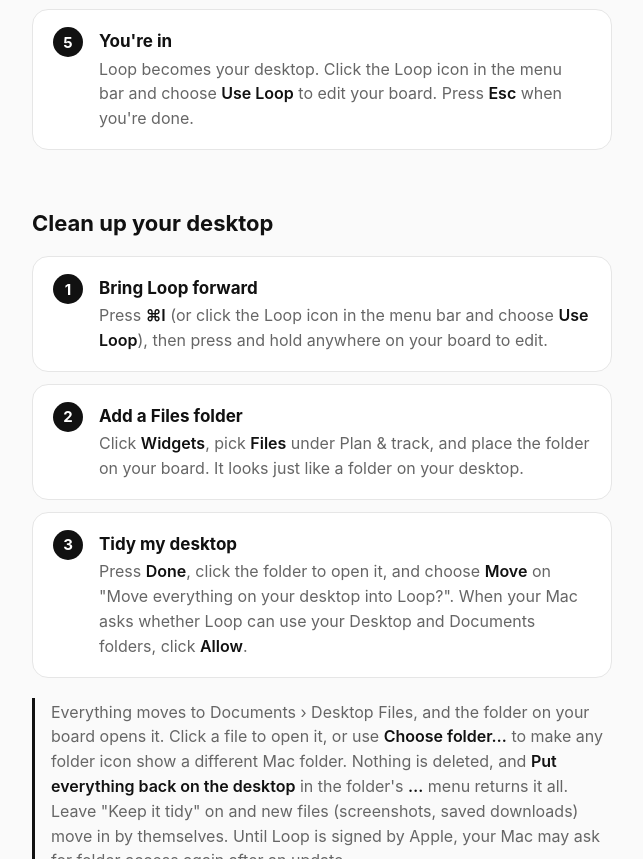
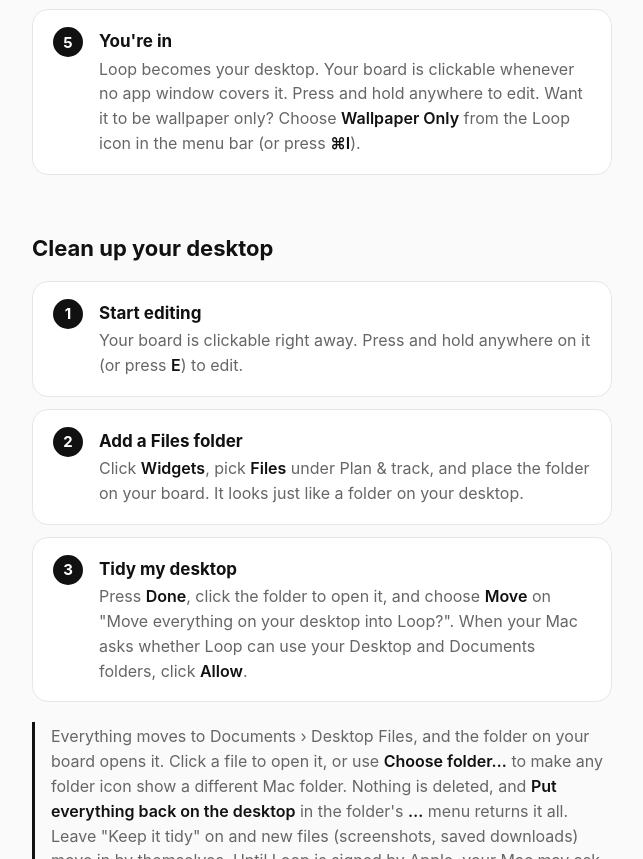
Before and after one commit to stayinloop/stayinloop.github.io, a plain HTML site: page index.html in a window 1280 px wide. Shown: the part 1124-1983 px from the top of the page, without its empty margins (318-961 px from the left). Drawn offline with Linux system fonts and the light colour scheme.

Commit message:
Clickable by default
Co-Authored-By: Claude Opus 5.5 <noreply@anthropic.com>

```diff
--- a/index.html
+++ b/index.html
@@ -45,12 +45,12 @@
     <li><b>Drag Loop into Applications</b><span>In the window that opens, drag the Loop icon onto the Applications folder.</span></li>
     <li><b>Allow it once</b><span>Open Loop from Applications. Your Mac will say <kbd>"Apple could not verify Loop"</kbd>. That's expected for apps from outside the App Store. Click <kbd>Done</kbd>, then open <kbd>System Settings → Privacy &amp; Security</kbd>, scroll down to where it says Loop was blocked, and click <kbd>Open Anyway</kbd>. Enter your Mac password, then click <kbd>Open Anyway</kbd> once more. You only do this the first time.</span></li>
     <li><b>Create your account</b><span>Loop asks you to make a free account (name, email and password). Your board is saved to it, so it's safe and can come back on any Mac. A quick tour shows you around.</span></li>
-    <li><b>You're in</b><span>Loop becomes your desktop. Click the Loop icon in the menu bar and choose <kbd>Use Loop</kbd> to edit your board. Press <kbd>Esc</kbd> when you're done.</span></li>
+    <li><b>You're in</b><span>Loop becomes your desktop. Your board is clickable whenever no app window covers it. Press and hold anywhere to edit. Want it to be wallpaper only? Choose <kbd>Wallpaper Only</kbd> from the Loop icon in the menu bar (or press <kbd>⌘I</kbd>).</span></li>
   </ol>
 
   <h2>Clean up your desktop</h2>
   <ol>
-    <li><b>Bring Loop forward</b><span>Press <kbd>⌘I</kbd> (or click the Loop icon in the menu bar and choose <kbd>Use Loop</kbd>), then press and hold anywhere on your board to edit.</span></li>
+    <li><b>Start editing</b><span>Your board is clickable right away. Press and hold anywhere on it (or press <kbd>E</kbd>) to edit.</span></li>
     <li><b>Add a Files folder</b><span>Click <kbd>Widgets</kbd>, pick <kbd>Files</kbd> under Plan &amp; track, and place the folder on your board. It looks just like a folder on your desktop.</span></li>
     <li><b>Tidy my desktop</b><span>Press <kbd>Done</kbd>, click the folder to open it, and choose <kbd>Move</kbd> on "Move everything on your desktop into Loop?". When your Mac asks whether Loop can use your Desktop and Documents folders, click <kbd>Allow</kbd>.</span></li>
   </ol>
```
